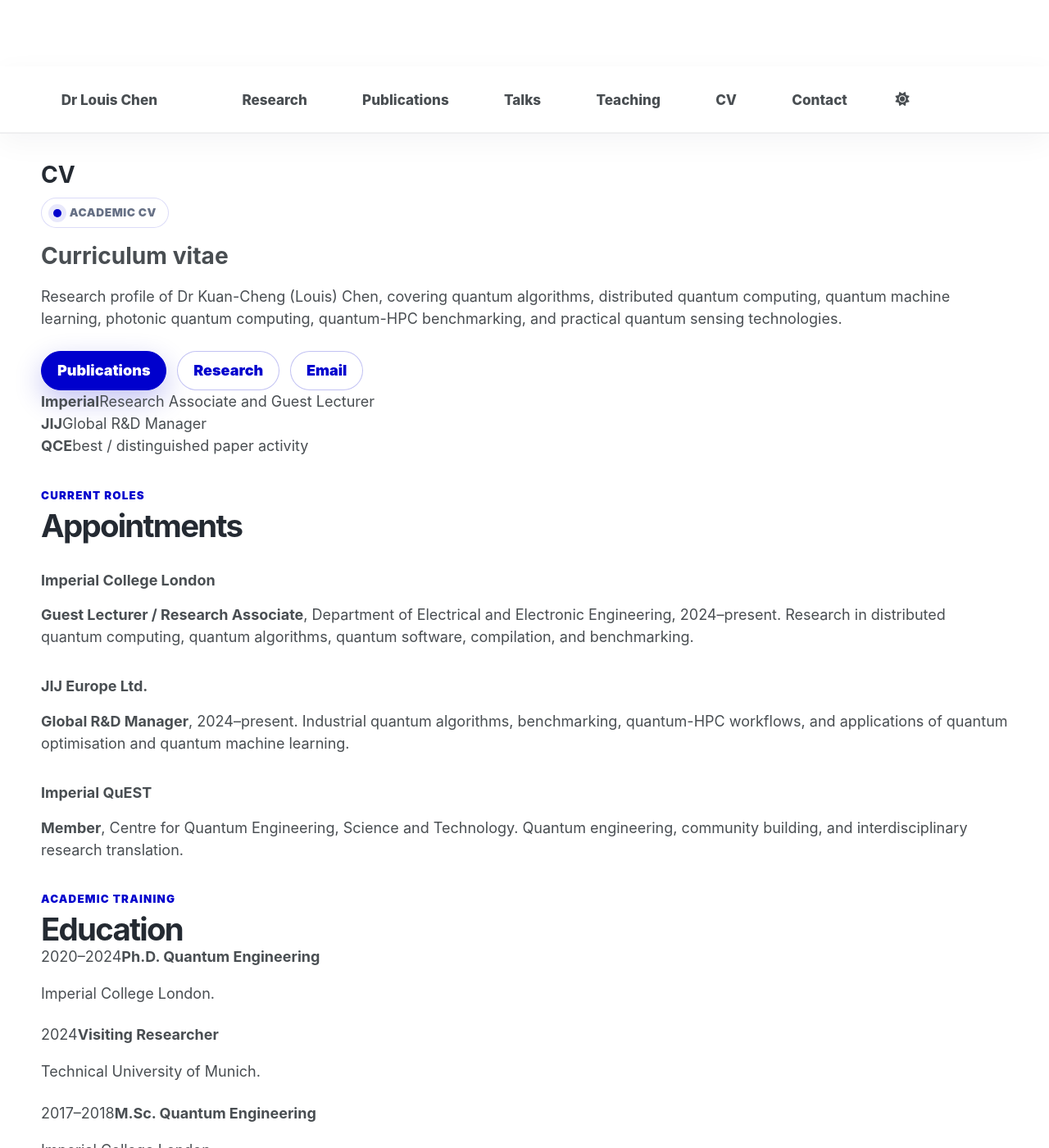
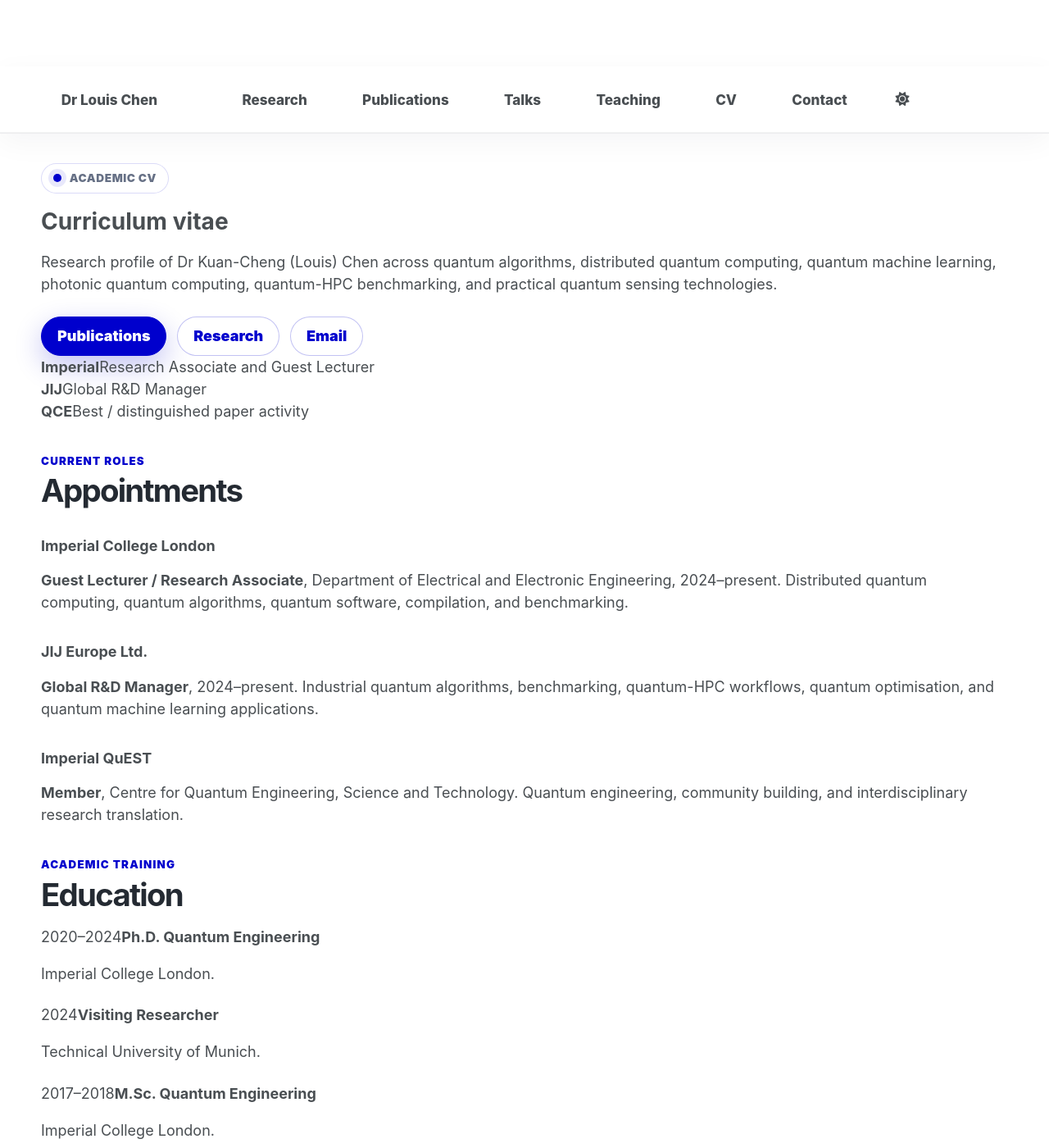
Before and after one commit to Louisanity/louisanity.github.io, a Jekyll site: the page built from _pages/cv.md, in a window 1280 px wide and 1400 px high. Shown: the whole window at 82% size. Built offline with Jekyll 4.4.1, drawn with Linux system fonts in a browser that asks for light colours; some of the changed text lies outside the part shown.

Commit message:
Update cv.md

```diff
--- a/_pages/cv.md
+++ b/_pages/cv.md
@@ -3,48 +3,60 @@
 title: "CV"
 permalink: /cv/
 author_profile: false
-classes: wide
+classes: wide lc-interior-shell
 redirect_from:
   - /resume
 ---
 
 {% include base_path %}
 
-<div class="lc-modern-page lc-cv-page">
-  <section class="lc-page-hero" aria-label="CV introduction">
+<style>
+  .page__title, .archive__subtitle { display: none !important; }
+</style>
+
+<div class="lc-modern-page lc-cv-page lc-interior-page">
+  <section class="lc-page-hero lc-page-hero-compact" aria-label="CV introduction">
     <div class="lc-page-hero-copy">
       <div class="lc-eyebrow"><span class="lc-status-dot"></span> Academic CV</div>
       <h1>Curriculum vitae</h1>
       <p>
-        Research profile of Dr Kuan-Cheng (Louis) Chen, covering quantum algorithms, distributed quantum computing, quantum machine learning, photonic quantum computing, quantum-HPC benchmarking, and practical quantum sensing technologies.
+        Research profile of Dr Kuan-Cheng (Louis) Chen across quantum algorithms, distributed quantum computing, quantum machine learning, photonic quantum computing, quantum-HPC benchmarking, and practical quantum sensing technologies.
       </p>
-      <div class="lc-cta-row">
+      <div class="lc-cta-row lc-cta-row-compact">
         <a class="lc-button" href="{{ '/publications/' | relative_url }}">Publications</a>
         <a class="lc-button-secondary" href="{{ '/research/' | relative_url }}">Research</a>
         <a class="lc-button-secondary" href="mailto:kuan-cheng.chen17@imperial.ac.uk">Email</a>
       </div>
     </div>
-    <div class="lc-page-hero-panel" aria-label="CV highlights">
-      <div class="lc-panel-stat"><strong>Imperial</strong><span>Research Associate and Guest Lecturer</span></div>
-      <div class="lc-panel-stat"><strong>JIJ</strong><span>Global R&amp;D Manager</span></div>
-      <div class="lc-panel-stat"><strong>QCE</strong><span>best / distinguished paper activity</span></div>
+    <div class="lc-page-metrics" aria-label="CV highlights">
+      <div><strong>Imperial</strong><span>Research Associate and Guest Lecturer</span></div>
+      <div><strong>JIJ</strong><span>Global R&amp;D Manager</span></div>
+      <div><strong>QCE</strong><span>Best / distinguished paper activity</span></div>
     </div>
   </section>
 
   <section class="lc-section">
-    <span class="lc-section-kicker">Current roles</span>
-    <h2>Appointments</h2>
-    <div class="lc-feature-grid">
-      <article class="lc-info-card"><h3>Imperial College London</h3><p><strong>Guest Lecturer / Research Associate</strong>, Department of Electrical and Electronic Engineering, 2024–present. Research in distributed quantum computing, quantum algorithms, quantum software, compilation, and benchmarking.</p></article>
-      <article class="lc-info-card"><h3>JIJ Europe Ltd.</h3><p><strong>Global R&amp;D Manager</strong>, 2024–present. Industrial quantum algorithms, benchmarking, quantum-HPC workflows, and applications of quantum optimisation and quantum machine learning.</p></article>
+    <div class="lc-section-head lc-section-head-compact">
+      <div>
+        <span class="lc-section-kicker">Current roles</span>
+        <h2>Appointments</h2>
+      </div>
+    </div>
+    <div class="lc-feature-grid lc-feature-grid-compact">
+      <article class="lc-info-card"><h3>Imperial College London</h3><p><strong>Guest Lecturer / Research Associate</strong>, Department of Electrical and Electronic Engineering, 2024–present. Distributed quantum computing, quantum algorithms, quantum software, compilation, and benchmarking.</p></article>
+      <article class="lc-info-card"><h3>JIJ Europe Ltd.</h3><p><strong>Global R&amp;D Manager</strong>, 2024–present. Industrial quantum algorithms, benchmarking, quantum-HPC workflows, quantum optimisation, and quantum machine learning applications.</p></article>
       <article class="lc-info-card"><h3>Imperial QuEST</h3><p><strong>Member</strong>, Centre for Quantum Engineering, Science and Technology. Quantum engineering, community building, and interdisciplinary research translation.</p></article>
     </div>
   </section>
 
   <section class="lc-section">
-    <span class="lc-section-kicker">Academic training</span>
-    <h2>Education</h2>
-    <div class="lc-timeline">
+    <div class="lc-section-head lc-section-head-compact">
+      <div>
+        <span class="lc-section-kicker">Academic training</span>
+        <h2>Education</h2>
+      </div>
+    </div>
+    <div class="lc-timeline lc-timeline-compact">
       <div class="lc-timeline-item"><span>2020–2024</span><strong>Ph.D. Quantum Engineering</strong><p>Imperial College London.</p></div>
       <div class="lc-timeline-item"><span>2024</span><strong>Visiting Researcher</strong><p>Technical University of Munich.</p></div>
       <div class="lc-timeline-item"><span>2017–2018</span><strong>M.Sc. Quantum Engineering</strong><p>Imperial College London.</p></div>
@@ -54,17 +66,25 @@
   </section>
 
   <section class="lc-section">
-    <span class="lc-section-kicker">Research scope</span>
-    <h2>Research interests</h2>
-    <div class="lc-tag-cloud">
+    <div class="lc-section-head lc-section-head-compact">
+      <div>
+        <span class="lc-section-kicker">Research scope</span>
+        <h2>Research interests</h2>
+      </div>
+    </div>
+    <div class="lc-tag-cloud lc-tag-cloud-compact">
       <span>Distributed quantum computing</span><span>Quantum networks</span><span>Quantum machine learning</span><span>Photonic quantum computing</span><span>Quantum-HPC benchmarking</span><span>Tensor-network simulation</span><span>Quantum circuit compilation</span><span>Resource estimation</span><span>Early fault-tolerant quantum computing</span><span>Quantum optimisation</span><span>Quantum finance</span><span>Power systems</span><span>Practical quantum sensing technologies</span><span>Spin–acoustic interfaces</span>
     </div>
   </section>
 
   <section class="lc-section">
-    <span class="lc-section-kicker">Recognition</span>
-    <h2>Honours and awards</h2>
-    <div class="lc-feature-grid">
+    <div class="lc-section-head lc-section-head-compact">
+      <div>
+        <span class="lc-section-kicker">Recognition</span>
+        <h2>Honours and awards</h2>
+      </div>
+    </div>
+    <div class="lc-feature-grid lc-feature-grid-compact">
       <article class="lc-info-card"><h3>QTC Distinguished Paper Award / Best Paper</h3><p>IEEE QCE 2025.</p></article>
       <article class="lc-info-card"><h3>John Matthey Prize</h3><p>2025 doctoral research recognition.</p></article>
       <article class="lc-info-card"><h3>Imperial Global Fellow</h3><p>Selected for international collaboration and research impact.</p></article>
@@ -75,9 +95,13 @@
   </section>
 
   <section class="lc-section">
-    <span class="lc-section-kicker">Funding</span>
-    <h2>Selected grants and funding</h2>
-    <div class="lc-feature-grid">
+    <div class="lc-section-head lc-section-head-compact">
+      <div>
+        <span class="lc-section-kicker">Funding</span>
+        <h2>Selected grants and funding</h2>
+      </div>
+    </div>
+    <div class="lc-feature-grid lc-feature-grid-compact">
       <article class="lc-info-card"><h3>Imperial QuEST Seed Funding</h3><p>Realizing Quantum Optical Neural Networks through Programmable Photonic Processors, 2024.</p></article>
       <article class="lc-info-card"><h3>Imperial QuEST Seed Funding</h3><p>Distributed Photonic Quantum Neural Networks for Distributed Learning in Medical Neuroimaging, 2025.</p></article>
       <article class="lc-info-card"><h3>Imperial–TUM Global Fellows Fund</h3><p>Quantum Software for Distributed Quantum Computing.</p></article>
@@ -86,9 +110,13 @@
   </section>
 
   <section class="lc-section">
-    <span class="lc-section-kicker">Service</span>
-    <h2>Professional activities</h2>
-    <div class="lc-feature-grid">
+    <div class="lc-section-head lc-section-head-compact">
+      <div>
+        <span class="lc-section-kicker">Service</span>
+        <h2>Professional activities</h2>
+      </div>
+    </div>
+    <div class="lc-feature-grid lc-feature-grid-compact">
       <article class="lc-info-card"><h3>Editorial and reviewing</h3><p>Editor for APL Machine Learning Quantum Artificial Intelligence Special Topic. Reviewer for quantum, AI, computational intelligence, and conference venues including IEEE QCE, ICASSP, IJCNN, ICMLA, and ICALP.</p></article>
       <article class="lc-info-card"><h3>Workshop organisation</h3><p>INFOCOM QuNAP Workshop 2025; ISCAS Special Session 2025; IEEE QAI Special Session 2025; QCNC QC4C3 2026; IEEE QCE QuBench 2026.</p></article>
       <article class="lc-info-card"><h3>Policy and mentorship</h3><p>Contributor to quantum technology regulation activities. Mentor through IBM Quantum, QOSF, QWorld QIntern, and Imperial Quantum Technology Society.</p></article>
@@ -96,9 +124,13 @@
   </section>
 
   <section class="lc-section">
-    <span class="lc-section-kicker">Technical profile</span>
-    <h2>Skills</h2>
-    <div class="lc-skill-grid">
+    <div class="lc-section-head lc-section-head-compact">
+      <div>
+        <span class="lc-section-kicker">Technical profile</span>
+        <h2>Skills</h2>
+      </div>
+    </div>
+    <div class="lc-skill-grid lc-skill-grid-compact">
       <article class="lc-info-card"><h3>Programming</h3><p>Python, C/C++, Julia, MATLAB, Java, R, LaTeX, Linux.</p></article>
       <article class="lc-info-card"><h3>Quantum SDKs</h3><p>Qiskit, Cirq, PennyLane, Pytket, CUDA-Q.</p></article>
       <article class="lc-info-card"><h3>Machine learning and HPC</h3><p>PyTorch, TensorFlow, tensor networks, CUDA, cuTensorNet, MPI.</p></article>
@@ -107,10 +139,10 @@
   </section>
 
   <section class="lc-section">
-    <div class="lc-contact-panel">
-      <span class="lc-section-kicker">Full outputs</span>
-      <h2>Publications and selected work</h2>
-      <p>The complete publication archive is maintained on the Publications page and rendered directly from the website publication collection.</p>
+    <div class="lc-contact-panel lc-contact-panel-compact">
+      <span class="lc-section-kicker">Selected work</span>
+      <h2>Research outputs</h2>
+      <p>The complete publication archive and selected work are available through the publications page and Google Scholar profile.</p>
       <div class="lc-contact-links">
         <a href="{{ '/publications/' | relative_url }}">View publications</a>
         <a href="https://scholar.google.com/citations?user=KoUPm0MAAAAJ&amp;hl=en">Google Scholar</a>
```
